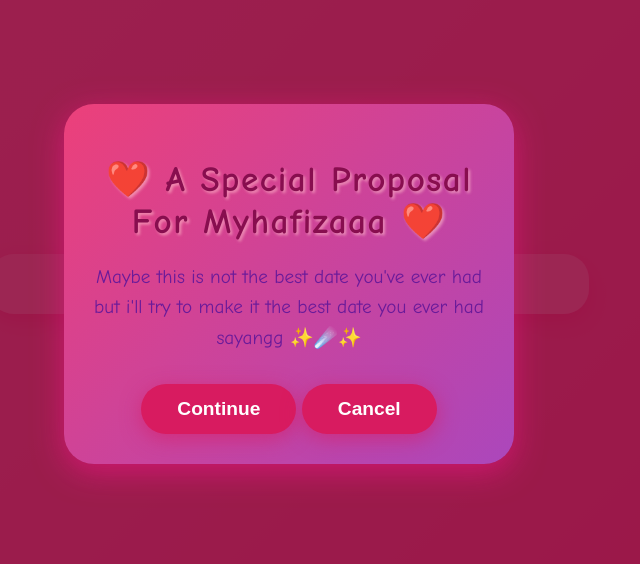
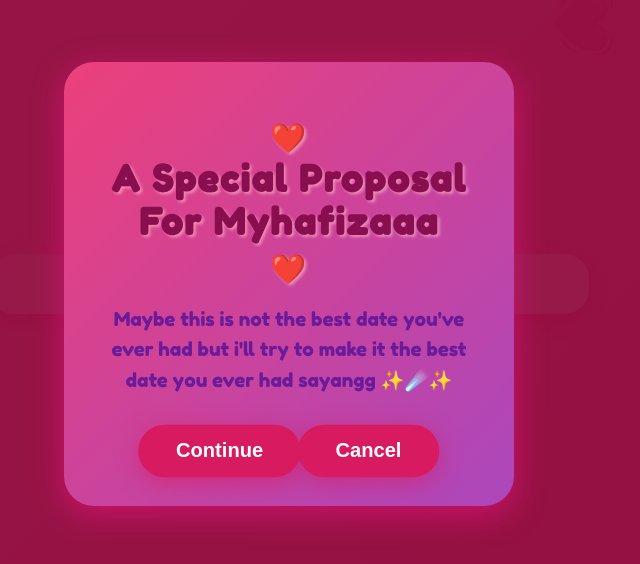
Before and after one commit to aqmal21212-sudo/proposal-website, a plain HTML site: page index.html in a window 1280 px wide. Shown: the part 116-680 px from the top of the page, without its empty margins (351-991 px from the left). Drawn offline with Linux system fonts and the light colour scheme.

Commit message:
Updated website with romantic enhancements

```diff
--- a/index.html
+++ b/index.html
@@ -4,6 +4,7 @@
 <meta charset="UTF-8" />
 <meta name="viewport" content="width=device-width, initial-scale=1" />
 <title>Proposal for Myhafizaaa 💕</title>
+<link href="https://fonts.googleapis.com/css2?family=Fredoka+One&display=swap" rel="stylesheet">
 <style>
   /* General Reset */
   * {
@@ -11,7 +12,7 @@
   }
   body {
     margin: 0;
-    font-family: 'Comic Sans MS', cursive, sans-serif;
+    font-family: 'Fredoka One', 'Comic Sans MS', cursive, sans-serif;
     background: linear-gradient(135deg, #fce4ec 0%, #f8bbd0 50%, #f48fb1 100%);
     color: #4a148c;
     min-height: 100vh;
@@ -32,22 +33,38 @@
     position: relative;
   }
 
-  /* Hearts animation background */
+  /* Enhanced Hearts animation background */
   body::before {
-    content: "❤️💕💕❤️💖💞";
+    content: "❤️💕💕❤️💖💞💘💓";
     position: fixed;
     top: 10%;
     left: -10%;
+    font-size: 60px;
+    color: rgba(255, 105, 180, 0.3);
+    animation: heartFloat 20s linear infinite;
+    user-select: none;
+    pointer-events: none;
+  }
+  body::after {
+    content: "💕💖💘💓❤️💕";
+    position: fixed;
+    bottom: 10%;
+    right: -10%;
     font-size: 50px;
-    color: rgba(255, 105, 180, 0.2);
-    animation: heartFloat 15s linear infinite;
+    color: rgba(255, 192, 203, 0.2);
+    animation: heartFloatReverse 25s linear infinite;
     user-select: none;
     pointer-events: none;
   }
   @keyframes heartFloat {
     0% { transform: translateX(0) translateY(0) rotate(0deg); }
-    50% { transform: translateX(110vw) translateY(-50vh) rotate(180deg);}
+    50% { transform: translateX(120vw) translateY(-60vh) rotate(180deg);}
     100% { transform: translateX(0) translateY(0) rotate(360deg);}
+  }
+  @keyframes heartFloatReverse {
+    0% { transform: translateX(0) translateY(0) rotate(360deg); }
+    50% { transform: translateX(-120vw) translateY(60vh) rotate(180deg);}
+    100% { transform: translateX(0) translateY(0) rotate(0deg);}
   }
 
   /* Titles and text */
@@ -58,6 +75,7 @@
     letter-spacing: 1.5px;
     margin-bottom: 20px;
     text-shadow: 2px 2px 3px rgba(255, 192, 203, 0.6);
+    animation: pulse 3s ease-in-out infinite;
   }
   p {
     font-size: 1.15rem;
@@ -74,7 +92,7 @@
     align-items: center;
     position: fixed;
     inset: 0;
-    background-color: rgba(139, 0, 54, 0.85);
+    background-color: rgba(139, 0, 54, 0.9);
     z-index: 9999;
     animation: fadeIn 0.7s ease forwards;
   }
@@ -153,6 +171,7 @@
     margin-bottom: 20px;
     color: #880e4f;
     text-shadow: 1px 1px 3px #f48fb1;
+    animation: pulse 4s ease-in-out infinite;
   }
   .screen p {
     max-width: 500px;
@@ -179,6 +198,7 @@
     border-radius: 40px;
     box-shadow: 0 4px 15px #f06292aa;
     user-select: text;
+    animation: pulse 5s ease-in-out infinite;
   }
   .final-link:hover, .final-link:focus {
     background-color: #d81b60;
@@ -203,11 +223,18 @@
     border: none;
     box-shadow: 0 5px 20px rgba(216, 27, 96, 0.6);
     transition: 0.3s ease background-color, 0.3s ease box-shadow;
+    animation: pulse 3.5s ease-in-out infinite;
   }
   .continue-button:hover, .continue-button:focus {
     background-color: #880e4f;
     box-shadow: 0 7px 25px rgba(136, 14, 79, 0.8);
     outline: none;
+  }
+
+  /* Pulse animation for romantic effect */
+  @keyframes pulse {
+    0%, 100% { transform: scale(1); }
+    50% { transform: scale(1.05); }
   }
 
   /* Smaller devices */
@@ -235,7 +262,11 @@
 
 <div id="proposalModal" class="modal" role="dialog" aria-modal="true" aria-labelledby="proposalTitle" aria-describedby="proposalText">
   <div class="modal-content">
-    <h1 id="proposalTitle">❤️ A Special Proposal For Myhafizaaa ❤️</h1>
+    <h1 id="proposalTitle">
+      <span aria-hidden="true" style="font-size:28px;">❤️</span><br/>
+      A Special Proposal For Myhafizaaa<br/>
+      <span aria-hidden="true" style="font-size:28px;">❤️</span>
+    </h1>
     <p id="proposalText">Maybe this is not the best date you've ever had but i'll try to make it the best date you ever had sayangg ✨☄️✨</p>
     <button class="continue continue-button" onclick="acceptProposal()" aria-label="Accept Proposal and Continue">Continue</button>
     <button class="cancel continue-button" onclick="rejectProposal()" aria-label="Decline Proposal">Cancel</button>
@@ -268,8 +299,9 @@
   <section id="finalScreen" class="screen hidden" tabindex="-1" aria-label="Inquiries">
     <h1 style="color:#e91e63;">For more inquiries you can contact me</h1>
     <p style="font-size:18px;">
-      Kita negara yang demokrasi dan merdeka pada 31.8.1957 jadi dengan ini tiada paksaan untuk anda selaku pujaan hati saya untuk membantah atau menyuarakan pendapat <span role="img" aria-label="smiling face">🙂</span>.
+      Kita negara yang demokrasi dan merdeka pada 31.8.1957 jadi dengan ini tiada paksaan untuk anda selaku pujaan hati saya untuk membantah atau menyuarakan pendapat <span role="img" aria-label="love emoji">❤️</span>.
     </p>
+    <p style="font-size:16px; font-style:italic; color:#880e4f;">"Love is not about how many days, months, or years you have been together. Love is about how much you love each other every single day." 💕</p>
     <a href="https://docs.google.com/forms/d/e/1FAIpQLScYmkaCaSKYf1QokE3CtwUwhZ9g2nc97CsHQQ-Dj61HdG8djA/viewform?usp=header"
        target="_blank" rel="noopener" class="final-link" aria-label="Google Form for inquiries">
       Click here to access the inquiry form
@@ -277,15 +309,6 @@
   </section>
 
 </div>
-
-<!-- Invisible YouTube audio player -->
-<iframe
-  src="https://www.youtube.com/embed/mfCjKKaOgLE?autoplay=1&mute=0&loop=1&playlist=mfCjKKaOgLE"
-  frameborder="0"
-  allow="autoplay; encrypted-media"
-  style="display:none;"
-  allowfullscreen>
-</iframe>
 
 <script>
   function acceptProposal() {
```
